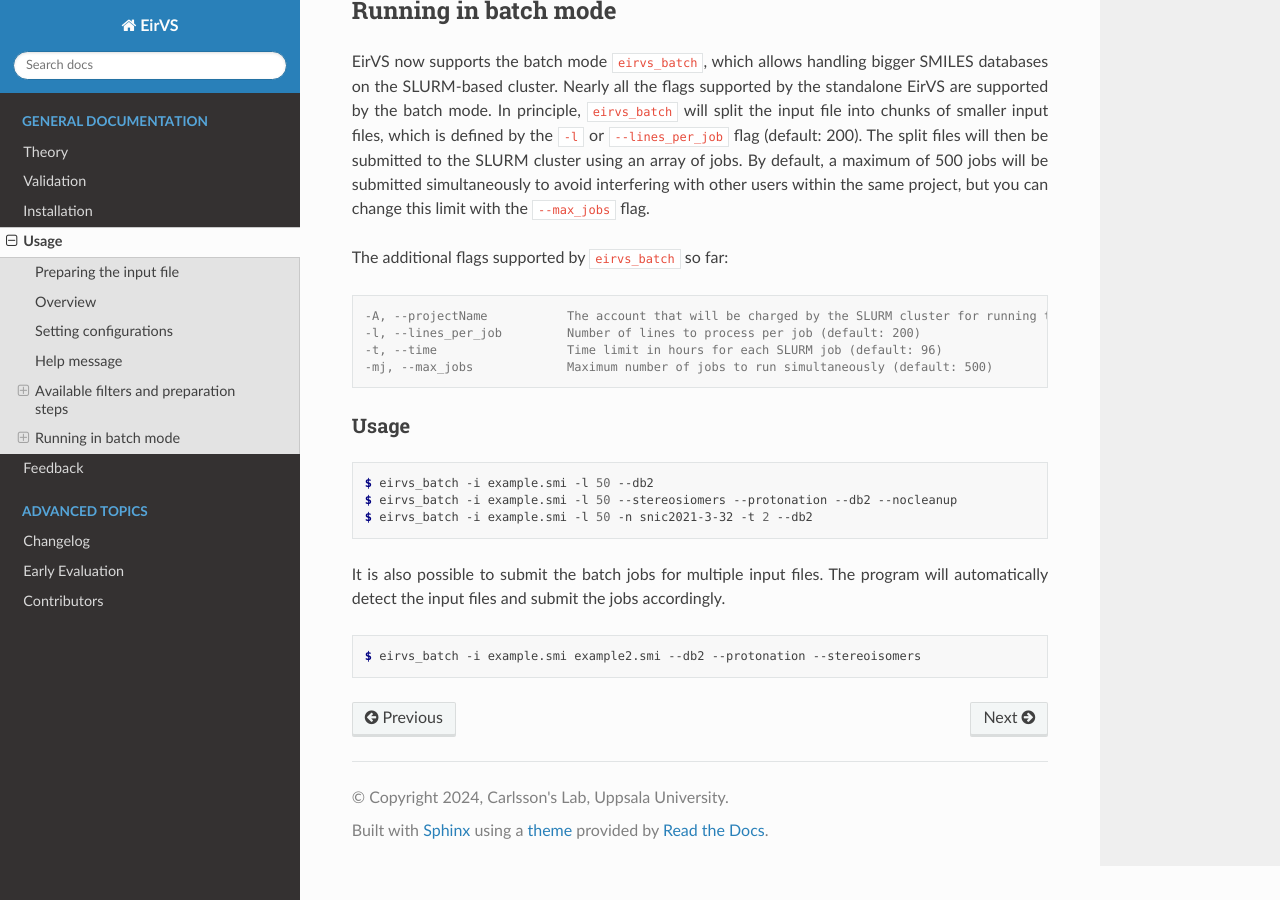
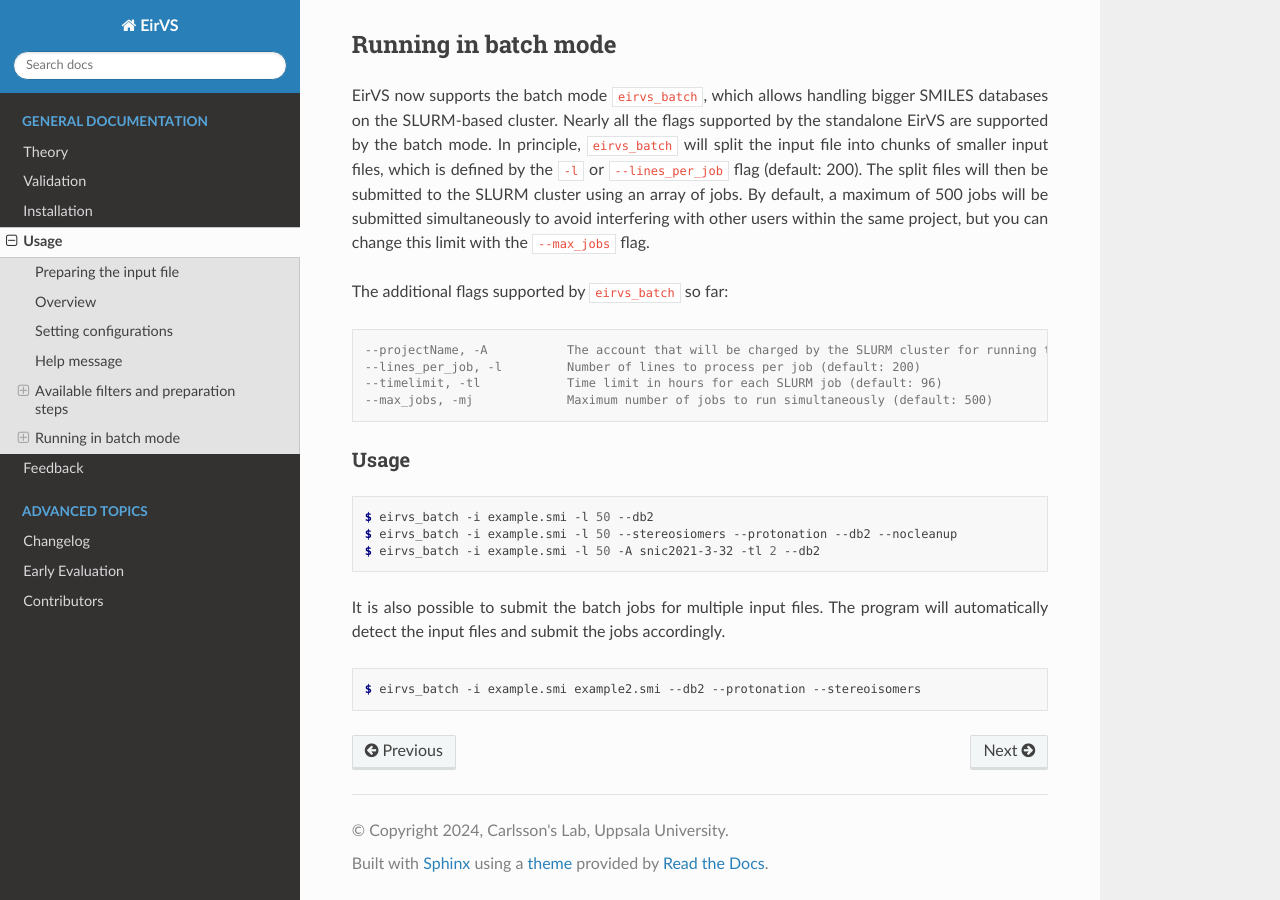
Before and after one commit to phonglam3103/msani-readthedocs, a Sphinx documentation site: the page built from docs/source/usage.rst, in a window 1280 px wide and 900 px high, scrolled down 7373 px. Built offline with Sphinx 7.4.7 and the Read the Docs theme 3.1.0, drawn with Linux system fonts in a browser that asks for light colours; formulas are drawn with MathJax 3; some of the changed text lies outside the part shown.

Commit message:
Updated the usage script to keep pace with the latest version.

```diff
--- a/docs/source/usage.rst
+++ b/docs/source/usage.rst
@@ -162,8 +162,10 @@
     --timeout, -to        Timeout for the initial embedding for each SMILES entry before
                             using OpenBabel in minutes (default: 2)
     --nocleanup           Do not clean up the temporary files
-    --energywindow, -w    Energy window for sampling the conformations (default: 25
-                            kcal/mol)
+    --energywindow, -w    Energy window for sampling the conformations (default: 25 kcal/mol)
+    --rigid               Only align the DB2 on this rigid scaffold in SMILES/SMARTS format. All
+                            rings if not provided.
+    --nringconfs, -nr     Maximum number of ring conformers to generate (default: 1)
 
     AutoDock PDBQT related options:
     --pdbqt, -pdbqt       Generate PDBQT files for AutoDock Vina and AutoDock4
@@ -329,10 +331,10 @@
 
 .. code-block:: console
 
-    -A, --projectName           The account that will be charged by the SLURM cluster for running tasks (default: naiss2023-3-39)
-    -l, --lines_per_job         Number of lines to process per job (default: 200)
-    -t, --time                  Time limit in hours for each SLURM job (default: 96)
-    -mj, --max_jobs             Maximum number of jobs to run simultaneously (default: 500)
+    --projectName, -A           The account that will be charged by the SLURM cluster for running tasks (default: naiss2024-3-45)
+    --lines_per_job, -l         Number of lines to process per job (default: 200)
+    --timelimit, -tl            Time limit in hours for each SLURM job (default: 96)
+    --max_jobs, -mj             Maximum number of jobs to run simultaneously (default: 500)
 
 Usage
 =====
@@ -341,7 +343,7 @@
 
     $ eirvs_batch -i example.smi -l 50 --db2
     $ eirvs_batch -i example.smi -l 50 --stereosiomers --protonation --db2 --nocleanup
-    $ eirvs_batch -i example.smi -l 50 -n snic2021-3-32 -t 2 --db2
+    $ eirvs_batch -i example.smi -l 50 -A snic2021-3-32 -tl 2 --db2
 
 It is also possible to submit the batch jobs for multiple input files. The program will automatically detect the input files and submit the jobs accordingly.
 
```
